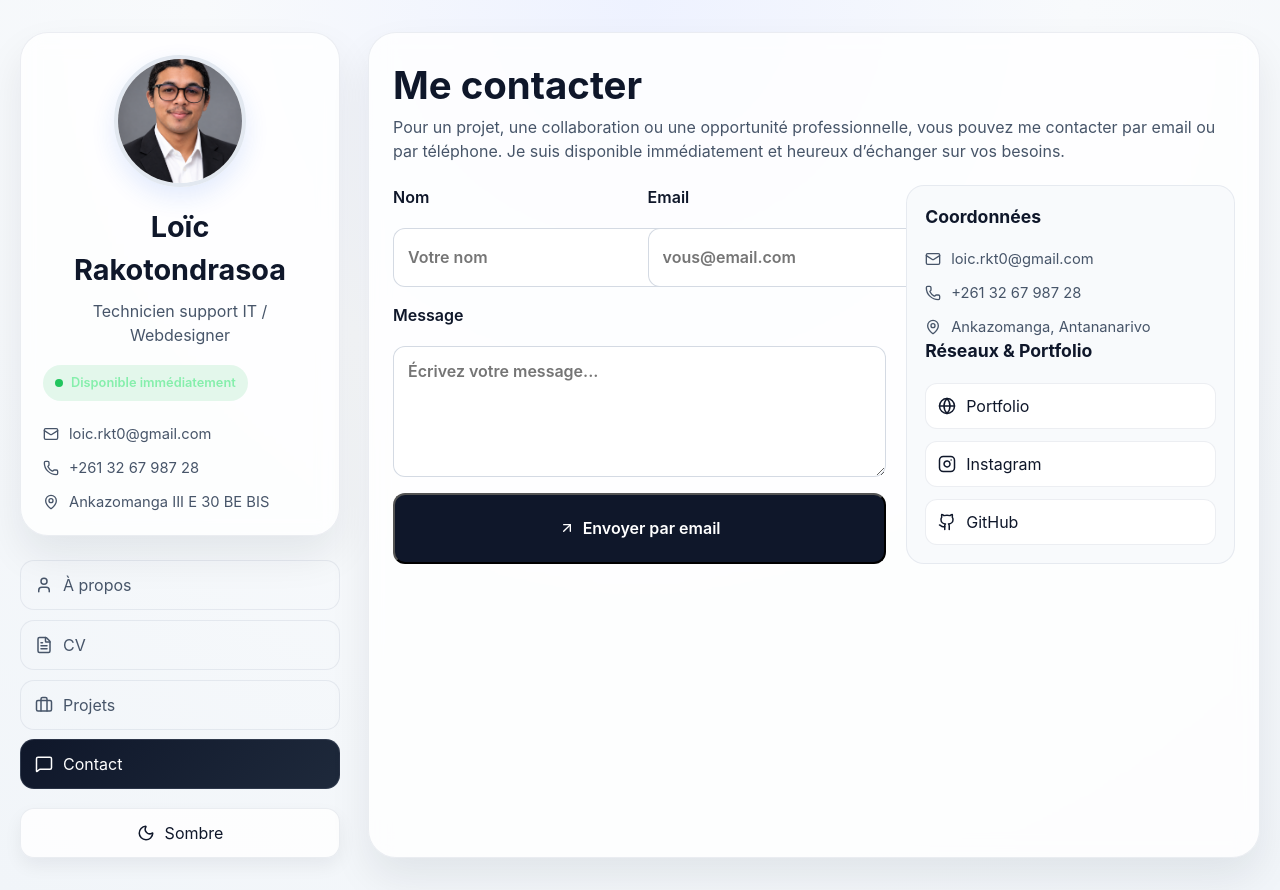
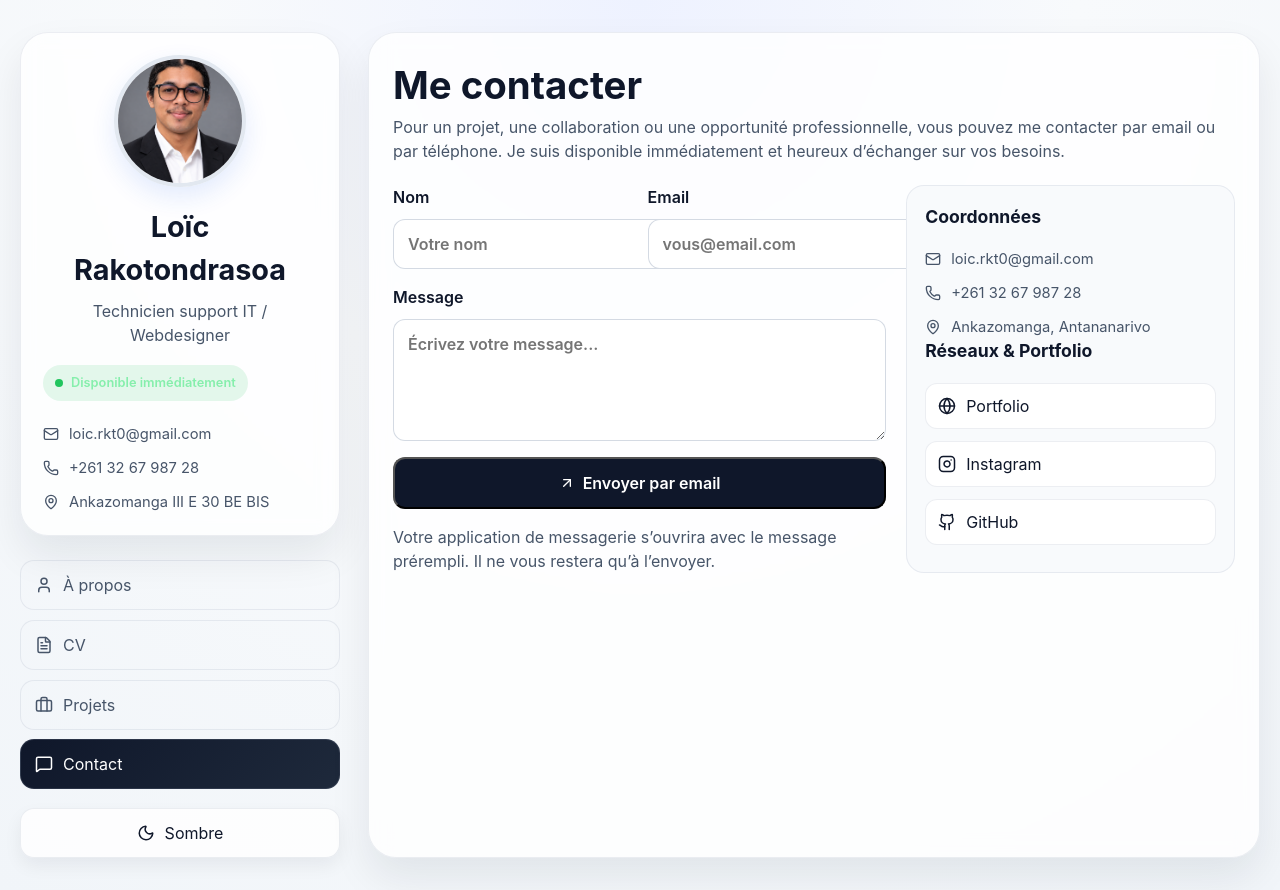
Before and after one commit to Lo-rkt/portfolio-loic, a React (Vite) app in the folder app/: page / in a window 1280 px wide. Both pictures are taken after a click on the button "Contact". Built offline with nearby package versions, Linux system fonts and the light colour scheme.

Commit message:
Rend le formulaire de contact fonctionnel
Co-authored-by: Copilot <223556219+Copilot@users.noreply.github.com>

```diff
--- a/app/src/App.tsx
+++ b/app/src/App.tsx
@@ -279,25 +279,50 @@ function App() {
               d’échanger sur vos besoins.
             </p>
             <div className="contact-grid">
-              <form className="contact-form" onSubmit={(event) => event.preventDefault()}>
+              <form
+                className="contact-form"
+                onSubmit={(event) => {
+                  event.preventDefault()
+                  const formData = new FormData(event.currentTarget)
+                  const name = String(formData.get('name') ?? '').trim()
+                  const email = String(formData.get('email') ?? '').trim()
+                  const message = String(formData.get('message') ?? '').trim()
+                  const subject = encodeURIComponent(`Message du portfolio - ${name}`)
+                  const body = encodeURIComponent(
+                    `Nom : ${name}\nEmail : ${email}\n\nMessage :\n${message}`,
+                  )
+
+                  window.location.href = `mailto:loic.rkt0@gmail.com?subject=${subject}&body=${body}`
+                }}
+              >
                 <div className="input-grid">
                   <label>
                     <span>Nom</span>
-                    <input type="text" placeholder="Votre nom" />
+                    <input type="text" name="name" autoComplete="name" placeholder="Votre nom" required />
                   </label>
                   <label>
                     <span>Email</span>
-                    <input type="email" placeholder="vous@email.com" />
+                    <input
+                      type="email"
+                      name="email"
+                      autoComplete="email"
+                      placeholder="vous@email.com"
+                      required
+                    />
                   </label>
                 </div>
                 <label>
                   <span>Message</span>
-                  <textarea rows={4} placeholder="Écrivez votre message..." />
+                  <textarea name="message" rows={4} placeholder="Écrivez votre message..." required />
                 </label>
                 <button type="submit" className="primary-btn full-width">
                   <ArrowUpRight size={16} />
                   Envoyer par email
                 </button>
+                <p className="form-note">
+                  Votre application de messagerie s’ouvrira avec le message prérempli. Il ne vous
+                  restera qu’à l’envoyer.
+                </p>
               </form>
 
               <div className="social-box">
```
